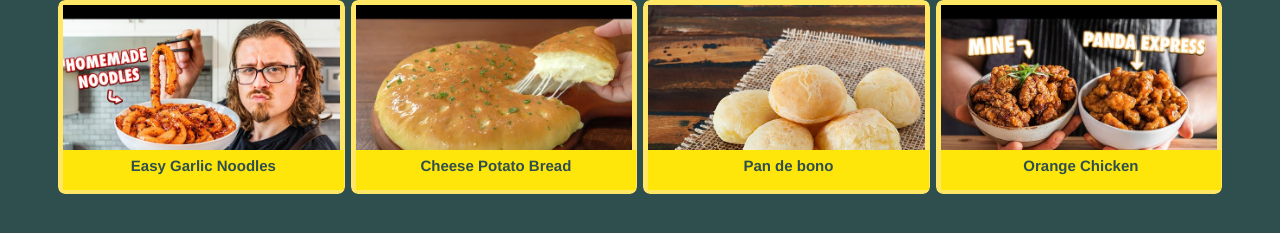
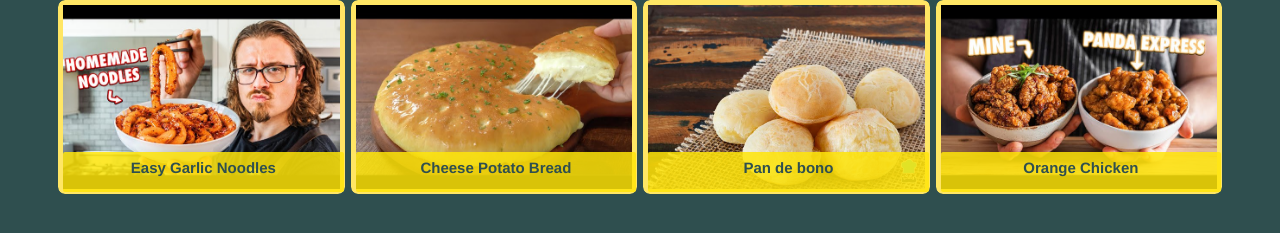
Before and after one commit to jfcchisco/recipes, a plain HTML site: page index.html in a window 1280 px wide. Shown: the part 53-286 px from the top of the page. Drawn offline with nearby package versions, Linux system fonts and the light colour scheme.

Commit message:
Add files via upload

```diff
--- a/css/styles.css
+++ b/css/styles.css
@@ -31,9 +31,10 @@ img {
 .centered {
     position: absolute;
     width: 98%;
-    top: 150px;
+    top: 152px;
     height:40px;
-    background-color: rgb(255, 230, 10);
+    border-radius: 2px;
+    background-color: rgba(255, 230, 10, 0.85);
 }
 
 .tile-text {
--- a/js/script.js
+++ b/js/script.js
@@ -40,6 +40,8 @@ window.onload = function () {
 }
 
 function getRecipes(value) {
+    value = value.toLowerCase();
+
     console.log(value);
 
     let recDiv = document.getElementById('recipeList');
```
